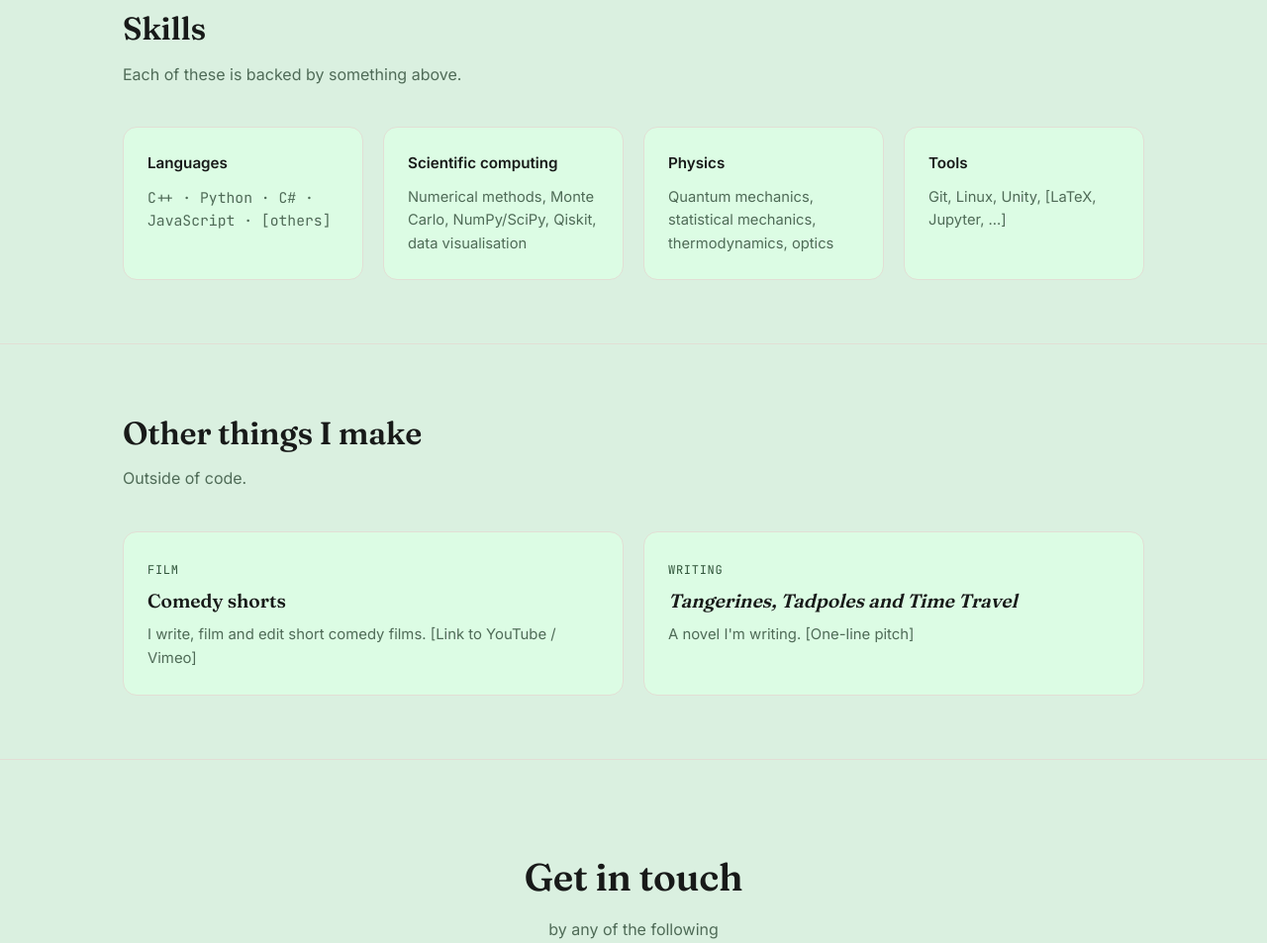
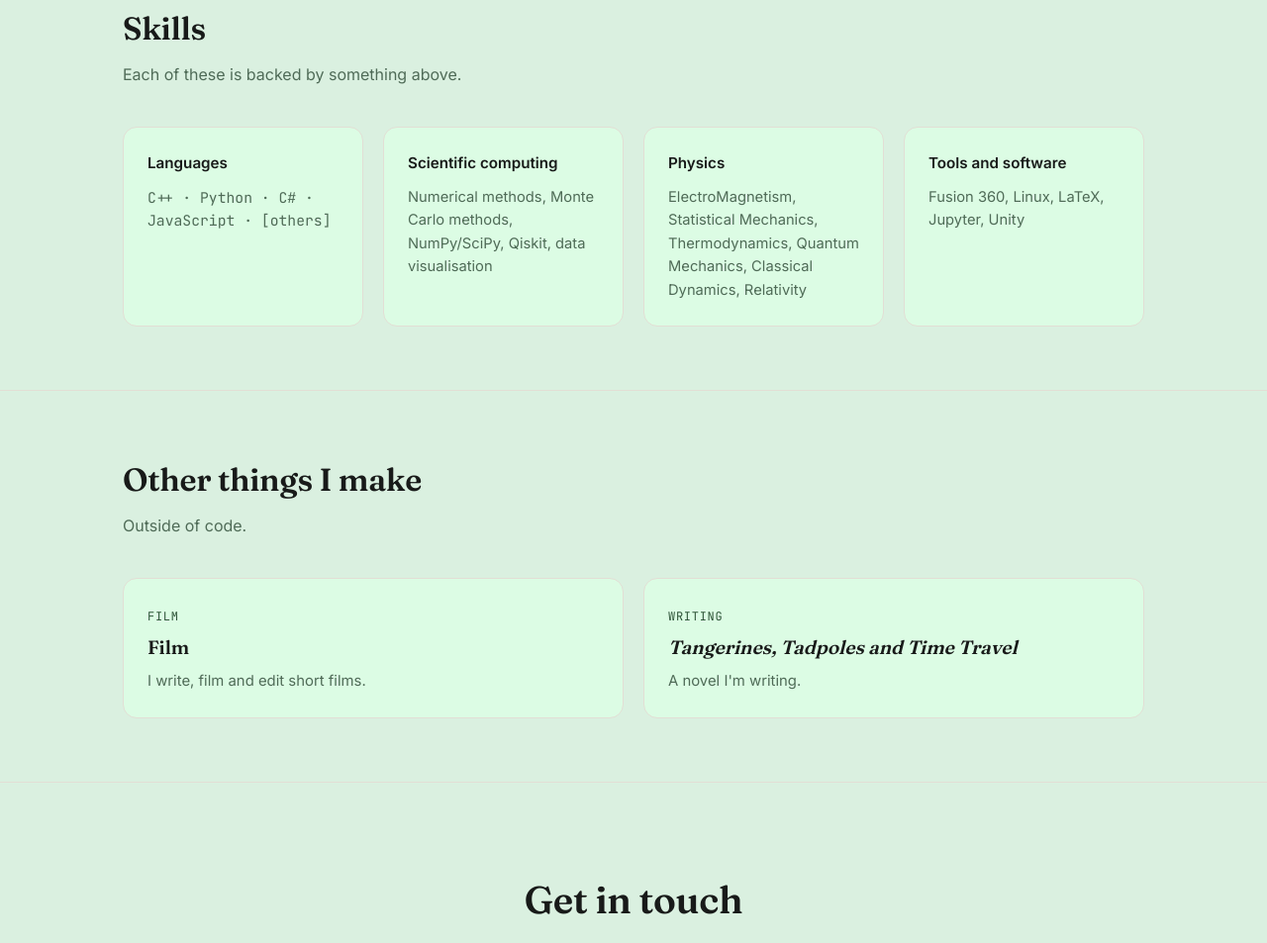
Before and after one commit to finlaymccormack13/finlaymccormack13.github.io, a plain HTML site: page index.html in a window 1280 px wide. Shown: the part 2933-3886 px from the top of the page at 99% size. Drawn offline with Linux system fonts and the light colour scheme.

Commit message:
Revise skills and personal projects descriptions
Updated skill descriptions and modified section headings for clarity.

```diff
--- a/index.html
+++ b/index.html
@@ -314,15 +314,15 @@
         </div>
         <div class="skill-group">
           <h4>Scientific computing</h4>
-          <p>Numerical methods, Monte Carlo, NumPy/SciPy, Qiskit, data visualisation</p>
+          <p>Numerical methods, Monte Carlo methods, NumPy/SciPy, Qiskit, data visualisation</p>
         </div>
         <div class="skill-group">
           <h4>Physics</h4>
-          <p>Quantum mechanics, statistical mechanics, thermodynamics, optics</p>
+          <p>ElectroMagnetism, Statistical Mechanics, Thermodynamics, Quantum Mechanics, Classical Dynamics, Relativity</p>
         </div>
         <div class="skill-group">
-          <h4>Tools</h4>
-          <p>Git, Linux, Unity, [LaTeX, Jupyter, …]</p>
+          <h4>Tools and software</h4>
+          <p>Fusion 360, Linux, LaTeX, Jupyter, Unity</p>
         </div>
       </div>
     </div>
@@ -336,13 +336,13 @@
       <div class="other">
         <div class="other-card">
           <span class="tag">Film</span>
-          <h4>Comedy shorts</h4>
-          <p>I write, film and edit short comedy films. [Link to YouTube / Vimeo]</p>
+          <h4>Film</h4>
+          <p>I write, film and edit short films.</p>
         </div>
         <div class="other-card">
           <span class="tag">Writing</span>
           <h4><em>Tangerines, Tadpoles and Time Travel</em></h4>
-          <p>A novel I'm writing. [One-line pitch]</p>
+          <p>A novel I'm writing.</p>
         </div>
       </div>
     </div>
```
